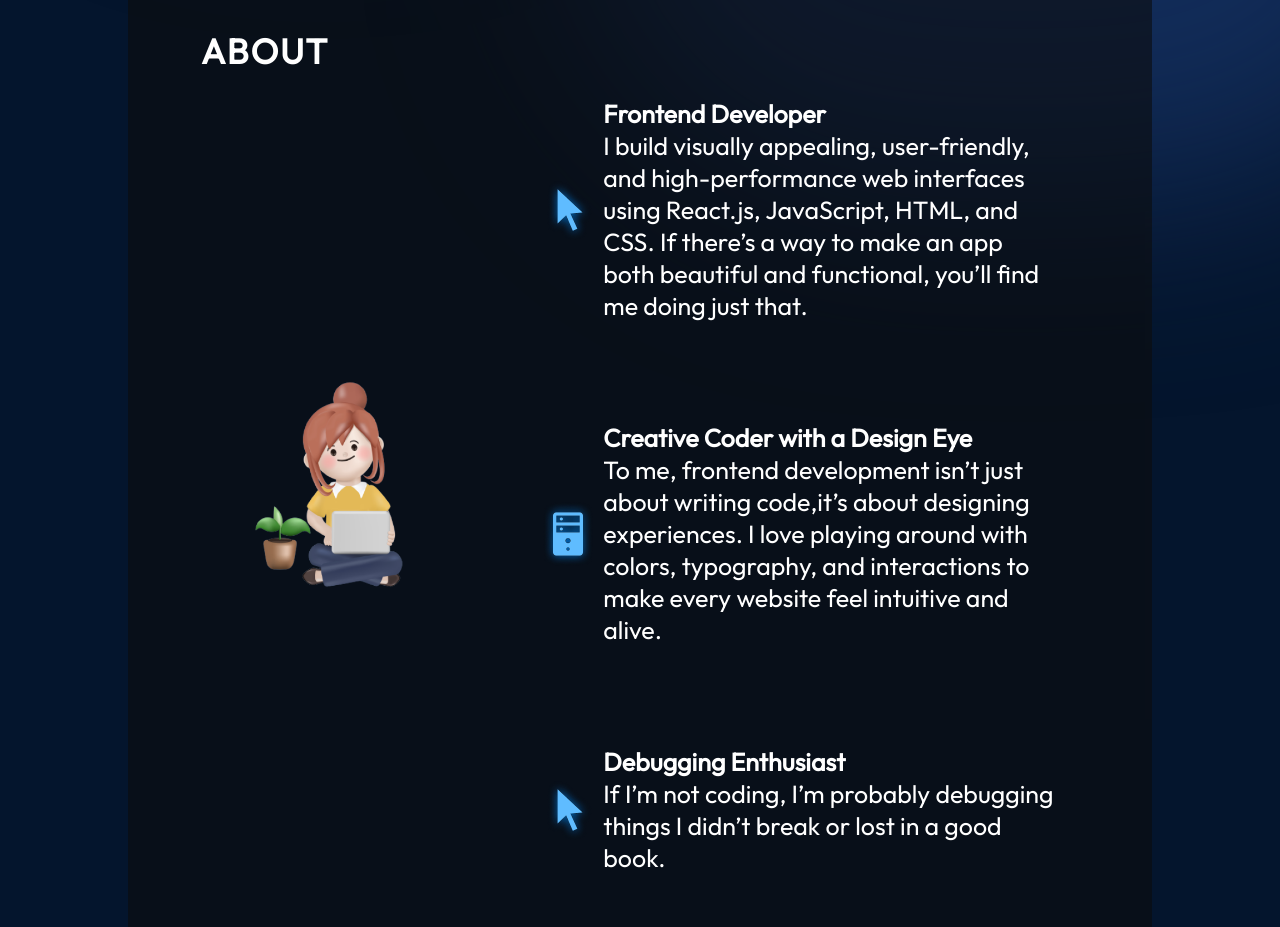
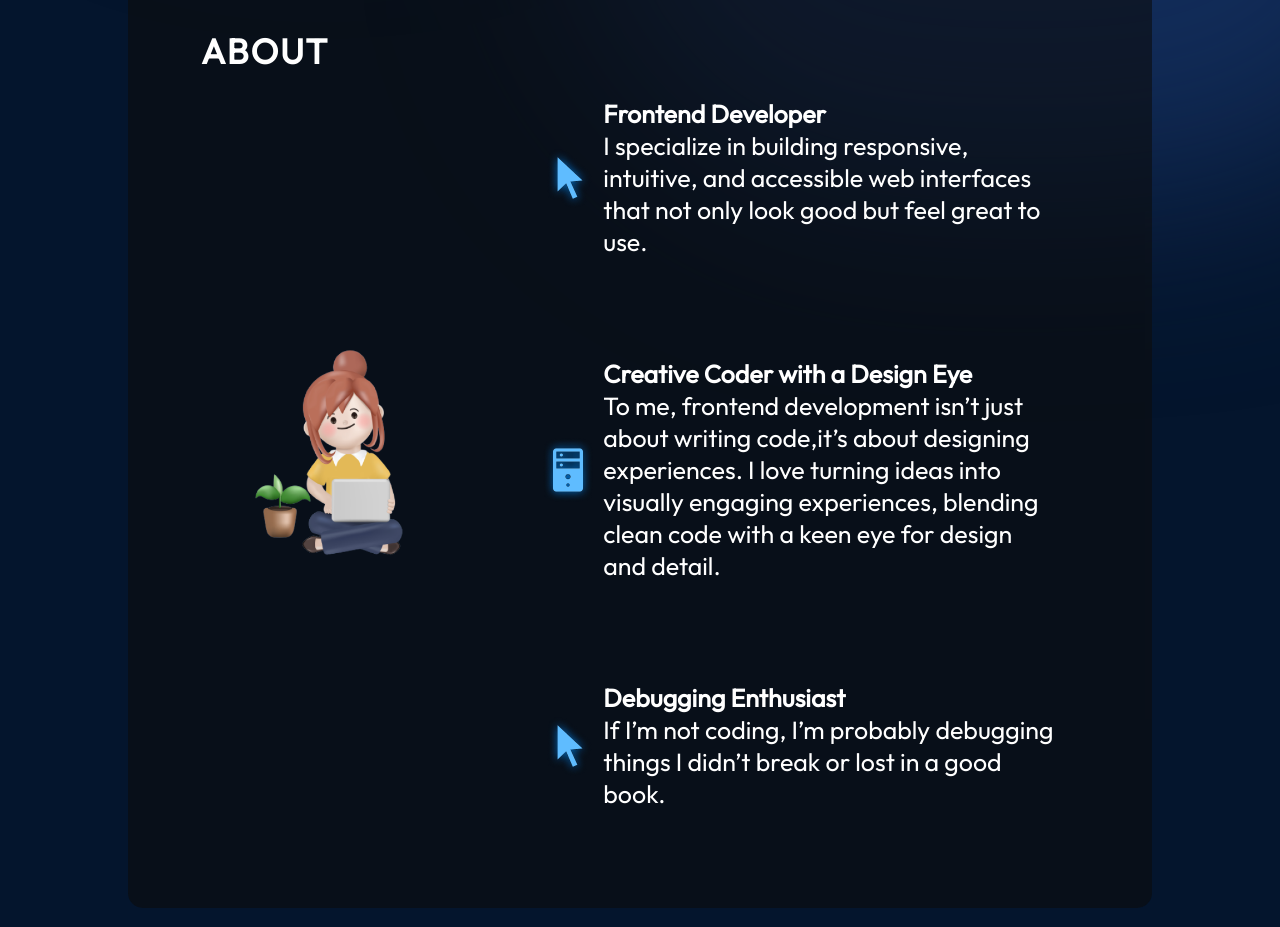
Before and after one commit to Preetiii30/portfolio, a React (Vite) app: page / in a window 1280 px wide. Shown: the part 840-1767 px from the top of the page. Built offline with nearby package versions, Linux system fonts and the light colour scheme.

Commit message:
Update About.jsx

```diff
--- a/src/components/About/About.jsx
+++ b/src/components/About/About.jsx
@@ -19,7 +19,7 @@ export const About = () => {
             <div className={styles.aboutItemText}>
               <h3>Frontend Developer</h3>
               <p>
-              I build visually appealing, user-friendly, and high-performance web interfaces using React.js, JavaScript, HTML, and CSS. If there’s a way to make an app both beautiful and functional, you’ll find me doing just that.
+              I specialize in building responsive, intuitive, and accessible web interfaces that not only look good but feel great to use.
               </p>
             </div>
           </li>
@@ -29,7 +29,7 @@ export const About = () => {
               <h3> Creative Coder with a Design Eye</h3>
               <p>
               To me, frontend development isn’t just about writing code,it’s about designing experiences.
-              I love playing around with colors, typography, and interactions to make every website feel intuitive and alive.
+              I love turning ideas into visually engaging experiences, blending clean code with a keen eye for design and detail.
               </p>
             </div>
           </li>
```
